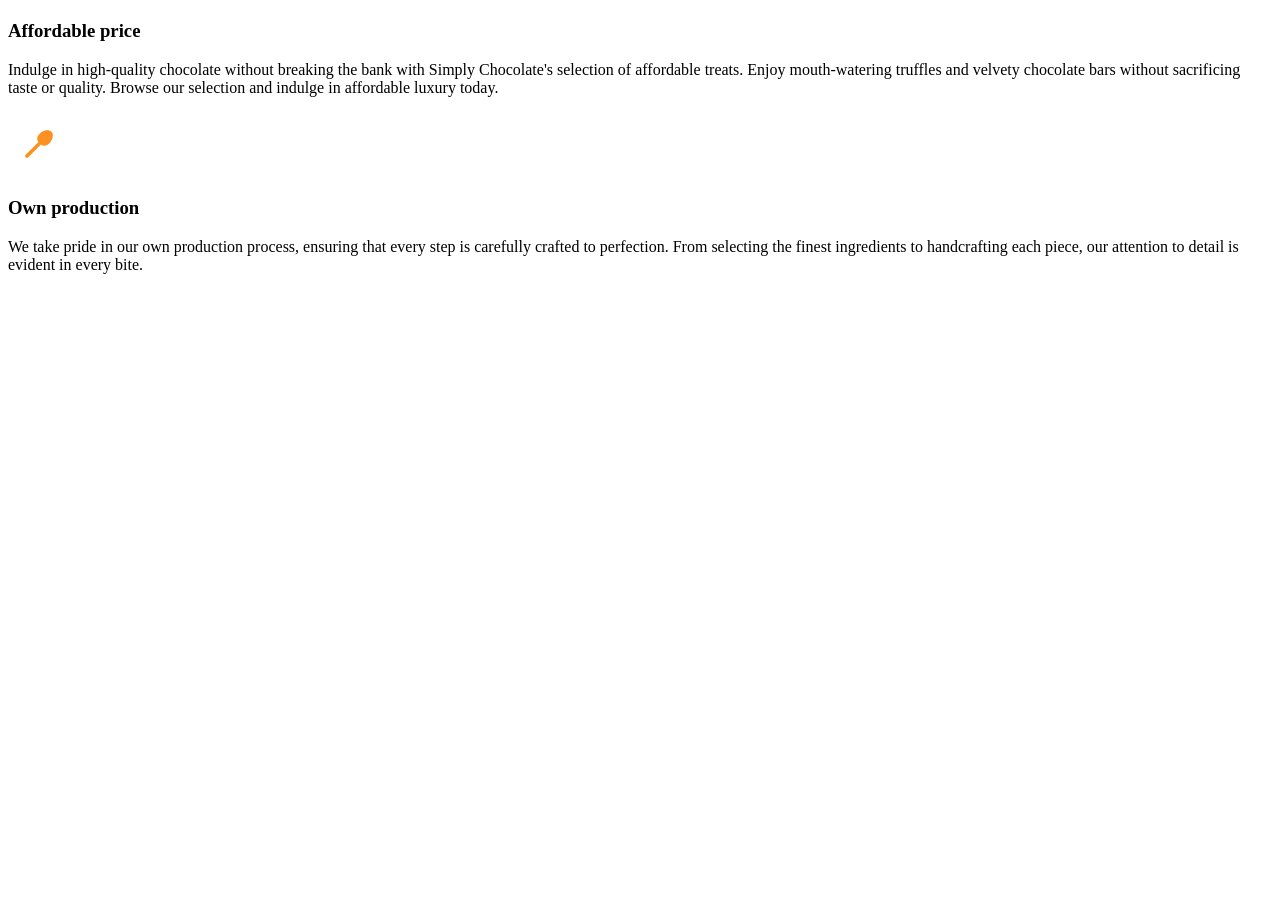
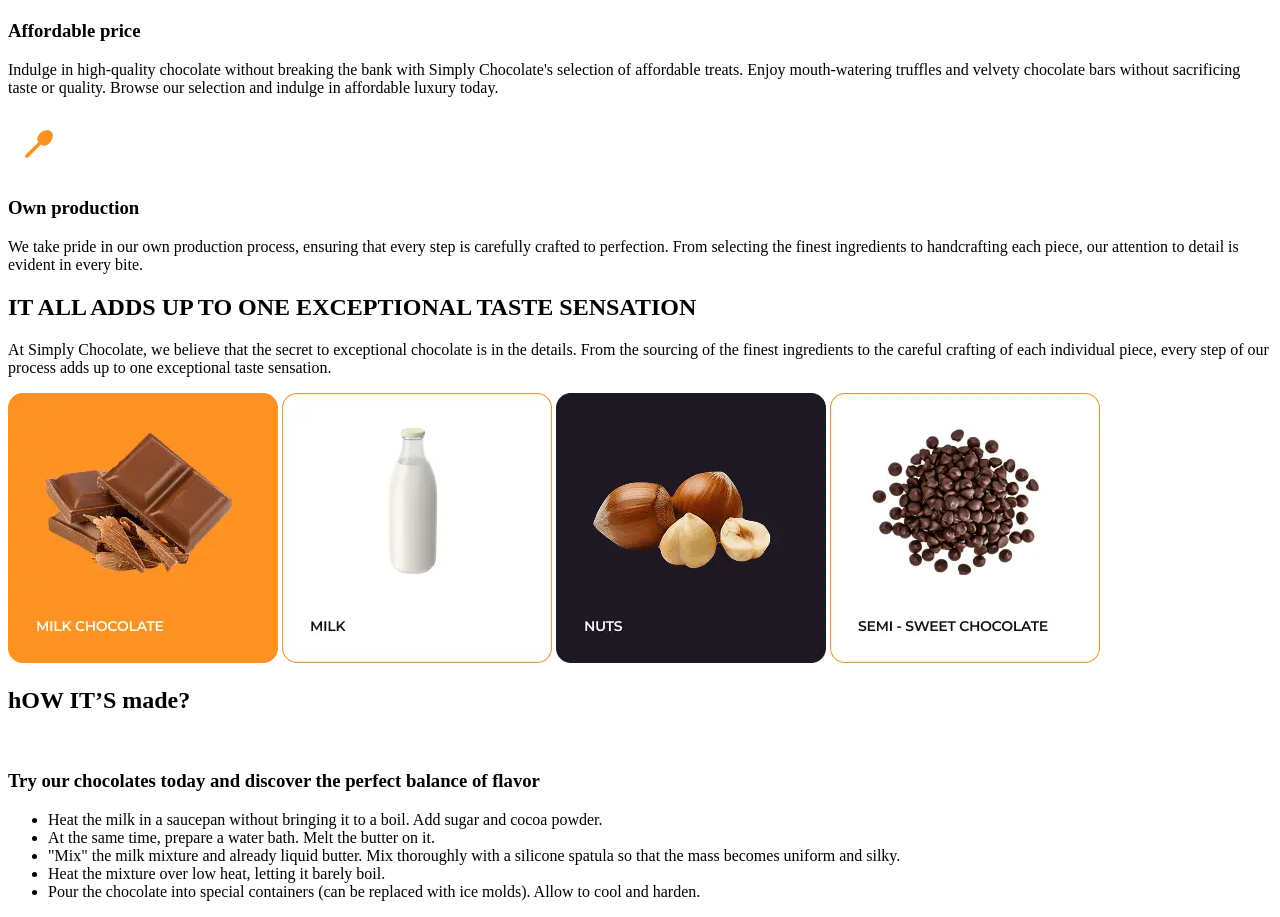
Before and after one commit to samusevychdiana/SIMPLY-CHOCOLATE, a plain HTML site: page index.html in a window 1280 px wide. Shown: the part 688-1605 px from the top of the page. Before the commit the page ends 978 px from the top, so only its background shows below. Drawn offline with Linux system fonts and the light colour scheme.

Commit message:
class work

```diff
--- a/index.html
+++ b/index.html
@@ -74,6 +74,41 @@
                     detail is evident in every bite.</p>
             </div>
         </section>
+
+        <section class="about">
+            <div>
+                <h2>IT ALL ADDS UP TO ONE EXCEPTIONAL TASTE SENSATION</h2>
+                <p>At Simply Chocolate, we believe that the secret to exceptional chocolate is in the details. From the
+                    sourcing of the finest ingredients to the careful crafting of each individual piece, every step of
+                    our
+                    process adds up to one exceptional taste sensation.</p>
+            </div>
+
+            <div>
+                <img src="/img/milk chocolate.webp" alt="milk chocolate">
+                <img src="/img/milk.webp" alt="Milk">
+                <img src="/img/hazelnuts.webp" alt="Hazelnuts">
+                <img src="/img/chocolate.webp" alt="Chocolate">
+            </div>
+        </section>
+
+        <section class="how-it's-made">
+            <h2>hOW IT’S made?</h2>
+            <div>
+                <img src="" alt="">
+            </div>
+
+            <div>
+                <h3>Try  our chocolates today and discover the perfect balance of flavor</h3>
+                <ul>
+                    <li>Heat the milk in a saucepan without bringing it to a boil. Add sugar and cocoa powder.</li>
+                    <li>At the same time, prepare a water bath. Melt the butter on it.</li>
+                    <li>"Mix" the milk mixture and already liquid butter. Mix thoroughly with a silicone spatula so that the mass becomes uniform and silky.</li>
+                    <li>Heat the mixture over low heat, letting it barely boil.</li>
+                    <li>Pour the chocolate into special containers (can be replaced with ice molds). Allow to cool and harden.</li>
+                </ul>
+            </div>
+        </section>
     </main>
 </body>
 
```
Also changed, not shown: img/chocolate.webp (added), img/hazelnuts.webp (added), img/milk chocolate.webp (added), img/milk.webp (added).
